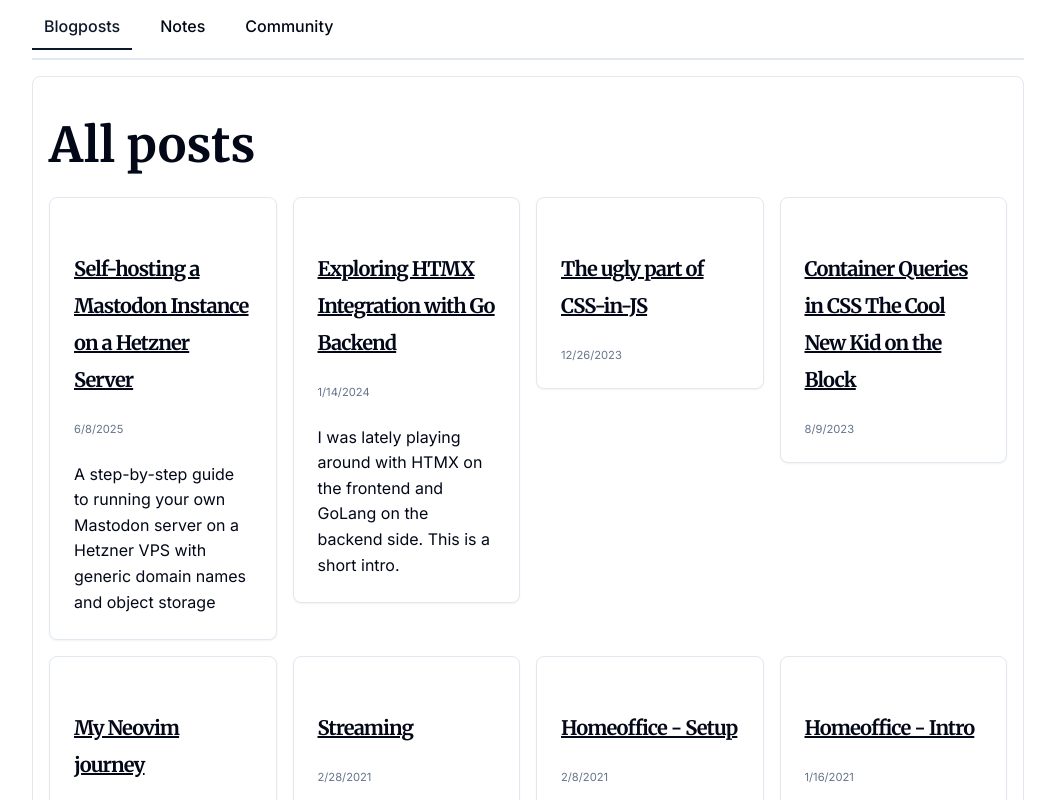
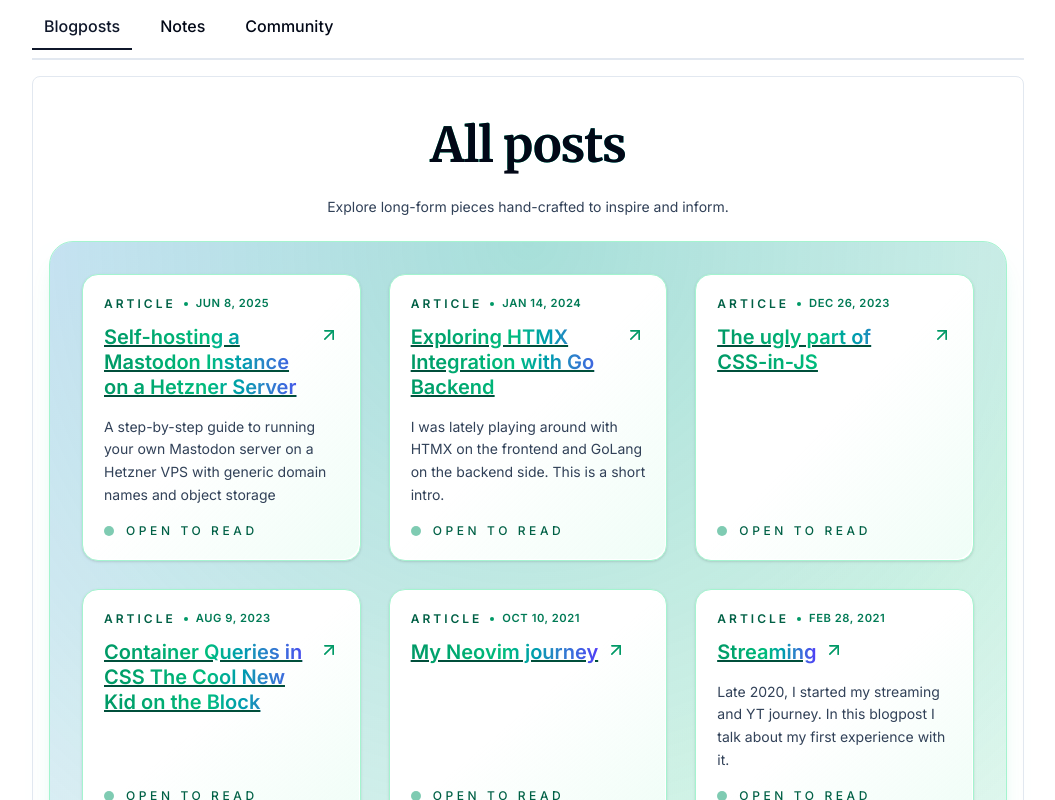
Before and after one commit to andi1984/personal, a Next.js app: page / in a window 1280 px wide. Shown: the part 1200-2000 px from the top of the page, without its empty margins (112-1167 px from the left). Built offline with nearby package versions, Linux system fonts and the light colour scheme.

Commit message:
fix: stylings overhaul

```diff
--- a/src/app/notes/[...slug]/page.tsx
+++ b/src/app/notes/[...slug]/page.tsx
@@ -1,5 +1,7 @@
 import BackButton from "@/components/back-button";
+import DetailPageShell from "@/components/detail-page-shell";
 import Metadata from "@/components/metadata";
+import ReadingPane from "@/components/reading-pane";
 import WebmentionsList from "@/components/webmentions.tsx";
 import { getContentAsHTML } from "@/lib/get-content-as-html";
 import { getPostBySlug } from "@/lib/get_post_by_slug";
@@ -29,14 +31,15 @@ export default async function Page(props: Params) {
   );
   const content = await getContentAsHTML(post.content);
   return (
-    <article>
-      <BackButton />
-      <section className="blog-post">
-        <h1>{post.title}</h1>
-        <Metadata {...post} />
-        <div dangerouslySetInnerHTML={{ __html: content }} />
-        <WebmentionsList />
-      </section>
-    </article>
+    <DetailPageShell backSlot={<BackButton />}>
+      <ReadingPane>
+        <article className="blog-post">
+          <h1>{post.title}</h1>
+          <Metadata {...post} />
+          <div dangerouslySetInnerHTML={{ __html: content }} />
+          <WebmentionsList />
+        </article>
+      </ReadingPane>
+    </DetailPageShell>
   );
 }
--- a/src/app/posts/[...slug]/page.tsx
+++ b/src/app/posts/[...slug]/page.tsx
@@ -1,5 +1,7 @@
 import BackButton from "@/components/back-button";
+import DetailPageShell from "@/components/detail-page-shell";
 import Metadata from "@/components/metadata";
+import ReadingPane from "@/components/reading-pane";
 import WebmentionsList from "@/components/webmentions.tsx";
 import { getContentAsHTML } from "@/lib/get-content-as-html";
 import { getPostBySlug } from "@/lib/get_post_by_slug";
@@ -31,14 +33,15 @@ export default async function Page(props: Params) {
   ]);
   const content = await getContentAsHTML(post.content);
   return (
-    <>
-      <BackButton />
+    <DetailPageShell backSlot={<BackButton />}>
+      <ReadingPane>
         <article className="blog-post">
           <h1>{post.title}</h1>
           <Metadata {...post} />
           <div dangerouslySetInnerHTML={{ __html: content }} />
           <WebmentionsList />
         </article>
-    </>
+      </ReadingPane>
+    </DetailPageShell>
   );
 }
--- a/src/components/back-button/index.tsx
+++ b/src/components/back-button/index.tsx
@@ -1,9 +1,11 @@
 import Link from "next/link";
+import { FiArrowLeft } from "react-icons/fi";
 
 const BackButton = () => {
   return (
-    <Link href="/" className="back-to-home-btn inline-block mt-1 mb-1">
-      🌱 Back to roots
+    <Link href="/" className="back-to-home-btn" aria-label="Back to homepage">
+      <FiArrowLeft aria-hidden="true" className="h-4 w-4" />
+      <span>Back to roots</span>
     </Link>
   );
 };
--- a/src/components/card/index.tsx
+++ b/src/components/card/index.tsx
@@ -1,41 +1,67 @@
 import React, { FC } from "react";
 import Link from "next/link";
+import { FiArrowUpRight } from "react-icons/fi";
+
 import { Items, Types } from "@/lib/types";
-
-import {
-  Card,
-  CardContent,
-  CardDescription,
-  CardHeader,
-  CardTitle,
-} from "@/components/ui/card";
 
 const BlogPostCard: FC<{ post: Items; type: Types }> = ({ post, type }) => {
   const { slug, title, date, description } = post;
-  // Formats the date string to a more readable format.
+
   const formatDate = (dateString: string) => {
-    return new Date(dateString).toLocaleDateString(undefined);
+    return new Date(dateString).toLocaleDateString(undefined, {
+      year: "numeric",
+      month: "short",
+      day: "numeric",
+    });
   };
 
+  const formattedDate = formatDate(date);
+
   return (
-    <Card className="">
-      <CardHeader>
-        <CardTitle>
-          <Link
-            className="font-bold text-xl mb-2 transition duration-300"
-            href={`/${type}s/${slug}`}
+    <div className="group flex h-full flex-col gap-4">
+      <div className="flex flex-col gap-3">
+        <div className="flex flex-wrap items-center gap-2 text-xs font-semibold uppercase tracking-[0.25em] text-emerald-800 dark:text-emerald-100">
+          <span>{type === "post" ? "Article" : "Note"}</span>
+          <span
+            className="h-1 w-1 rounded-full bg-emerald-600 dark:bg-emerald-300"
+            aria-hidden="true"
+          />
+          <time
+            dateTime={date}
+            className="text-[0.7rem] tracking-wider text-emerald-700 dark:text-emerald-100"
           >
+            {formattedDate}
+          </time>
+        </div>
+
+        <Link
+          href={`/${type}s/${slug}`}
+          className="group inline-flex items-baseline gap-2 text-left text-xl font-semibold leading-tight text-emerald-900 transition duration-200 hover:text-emerald-700 focus-visible:outline focus-visible:outline-2 focus-visible:outline-offset-4 focus-visible:outline-emerald-500 dark:text-white dark:hover:text-emerald-200"
+        >
+          <span className="bg-gradient-to-r from-emerald-600 via-emerald-500 to-indigo-600 bg-clip-text text-transparent transition duration-200 group-hover:from-emerald-500 group-hover:via-emerald-400 group-hover:to-indigo-500 dark:from-emerald-200 dark:via-emerald-200 dark:to-indigo-200">
             {title}
-          </Link>
-        </CardTitle>
-        <CardDescription>
-          <small>
-            <time dateTime={date}>{formatDate(date)}</time>
-          </small>
-        </CardDescription>
-      </CardHeader>
-      {description && <CardContent>{description}</CardContent>}
-    </Card>
+          </span>
+          <FiArrowUpRight
+            className="h-5 w-5 translate-y-[1px] shrink-0 text-emerald-600 transition duration-200 group-hover:translate-x-1 group-hover:text-indigo-500 dark:text-emerald-200"
+            aria-hidden="true"
+          />
+        </Link>
+      </div>
+
+      {description && (
+        <p className="text-sm leading-relaxed text-slate-700 transition duration-200 group-hover:text-slate-800 dark:text-emerald-100 dark:group-hover:text-emerald-50">
+          {description}
+        </p>
+      )}
+
+      <div className="mt-auto flex items-center gap-3 text-xs font-medium uppercase tracking-[0.3em] text-emerald-800 transition duration-200 group-hover:text-emerald-700 dark:text-emerald-100 dark:group-hover:text-emerald-50">
+        <span
+          className="inline-flex h-2.5 w-2.5 items-center justify-center rounded-full bg-emerald-600/50 transition duration-200 group-hover:bg-emerald-600 dark:bg-emerald-400/40"
+          aria-hidden="true"
+        />
+        <span>Open to read</span>
+      </div>
+    </div>
   );
 };
 
--- /dev/null
+++ b/src/components/detail-page-shell.tsx
@@ -0,0 +1,27 @@
+import { ReactNode } from "react";
+
+import { cn } from "@/lib/utils";
+
+type DetailPageShellProps = {
+  backSlot?: ReactNode;
+  children: ReactNode;
+  className?: string;
+};
+
+const DetailPageShell = ({ backSlot, children, className }: DetailPageShellProps) => {
+  return (
+    <div
+      className={cn(
+        "mx-auto w-full max-w-6xl space-y-2 px-3 pb-6 pt-3 sm:space-y-5 sm:px-5 sm:pb-10 sm:pt-5 lg:space-y-7 lg:px-7 lg:pb-14",
+        className,
+      )}
+    >
+      {backSlot ? (
+        <div className="mx-auto flex w-full max-w-5xl justify-start">{backSlot}</div>
+      ) : null}
+      {children}
+    </div>
+  );
+};
+
+export default DetailPageShell;
--- a/src/components/list/posts.tsx
+++ b/src/components/list/posts.tsx
@@ -7,21 +7,39 @@ const AllPostsList: FC<{
   posts: Items[];
   type: Types;
 }> = ({ title, posts, type }) => {
+  const leadCopy =
+    type === "post"
+      ? "Explore long-form pieces hand-crafted to inspire and inform."
+      : "Browse quick notes and garden-fresh updates worth bookmarking.";
+
   return (
-    <>
-      <h2>{title}</h2>
-      <nav>
-        <ol className="flex flex-col gap-1 md:gap-2 md:grid md:grid-cols-2 lg:gap-3 lg:grid-cols-3 xl:gap-4 xl:grid-cols-4">
+    <section className="space-y-6">
+      <div className="mx-auto max-w-3xl text-center sm:max-w-4xl">
+        <h2 className="bg-gradient-to-r from-emerald-500 via-emerald-400 to-indigo-500 bg-clip-text text-3xl font-semibold tracking-tight text-transparent sm:text-4xl">
+          {title}
+        </h2>
+        <p className="mt-2 text-sm text-slate-700 dark:text-emerald-50">{leadCopy}</p>
+      </div>
+
+      <nav className="relative overflow-hidden rounded-3xl border border-emerald-200 bg-gradient-to-br from-white via-white to-emerald-50 p-6 shadow-xl shadow-emerald-500/10 backdrop-blur-xl transition dark:border-emerald-800 dark:from-emerald-950/40 dark:via-emerald-950/50 dark:to-indigo-950/50 sm:p-8">
+        <span
+          className="pointer-events-none absolute inset-0 -z-10 bg-[radial-gradient(circle_at_top,rgba(16,185,129,0.25),transparent_55%),linear-gradient(140deg,rgba(59,130,246,0.2),rgba(16,185,129,0.14),transparent)]"
+          aria-hidden="true"
+        />
+        <ol className="grid gap-5 sm:grid-cols-2 lg:grid-cols-3 xl:gap-7">
           {posts.map((post) => (
-            <li key={post.slug}>
-              <article>
+            <li
+              key={post.slug}
+              className="group relative rounded-2xl border border-emerald-200 bg-white p-[1px] shadow-sm transition duration-300 hover:-translate-y-1 hover:shadow-lg dark:border-emerald-800 dark:bg-emerald-950/60"
+            >
+              <article className="h-full w-full overflow-hidden rounded-[1.05rem] bg-gradient-to-br from-white via-white to-emerald-50/80 p-5 text-left backdrop-blur-sm transition duration-300 group-hover:from-white group-hover:via-white group-hover:to-emerald-50 dark:from-emerald-950 dark:via-emerald-900 dark:to-emerald-900/80">
                 <BlogPostCard post={post} type={type} />
               </article>
             </li>
           ))}
         </ol>
       </nav>
-    </>
+    </section>
   );
 };
 
--- /dev/null
+++ b/src/components/reading-pane.tsx
@@ -0,0 +1,27 @@
+import { ReactNode } from "react";
+
+import { cn } from "@/lib/utils";
+
+type ReadingPaneProps = {
+  children: ReactNode;
+  className?: string;
+};
+
+const ReadingPane = ({ children, className }: ReadingPaneProps) => {
+  return (
+    <section
+      className={cn(
+        "relative mx-auto w-full max-w-5xl overflow-hidden rounded-2xl border border-emerald-200/80 bg-white/95 p-3 shadow-lg shadow-emerald-500/10 backdrop-blur-sm transition-colors dark:border-emerald-800/70 dark:bg-emerald-950/70 sm:rounded-3xl sm:p-5 md:p-7 lg:p-9",
+        className,
+      )}
+    >
+      <span
+        aria-hidden="true"
+        className="pointer-events-none absolute inset-0 -z-10 rounded-2xl bg-[radial-gradient(circle_at_top,rgba(16,185,129,0.18),transparent_60%),linear-gradient(140deg,rgba(59,130,246,0.12),rgba(16,185,129,0.08),transparent)] sm:rounded-3xl"
+      />
+      <div className="relative z-10 flex flex-col gap-5 sm:gap-6 md:gap-7">{children}</div>
+    </section>
+  );
+};
+
+export default ReadingPane;
```
Also changed, not shown: src/app/globals.css (+83 -21 lines). Lines whose indentation alone changed are shown as unchanged.
